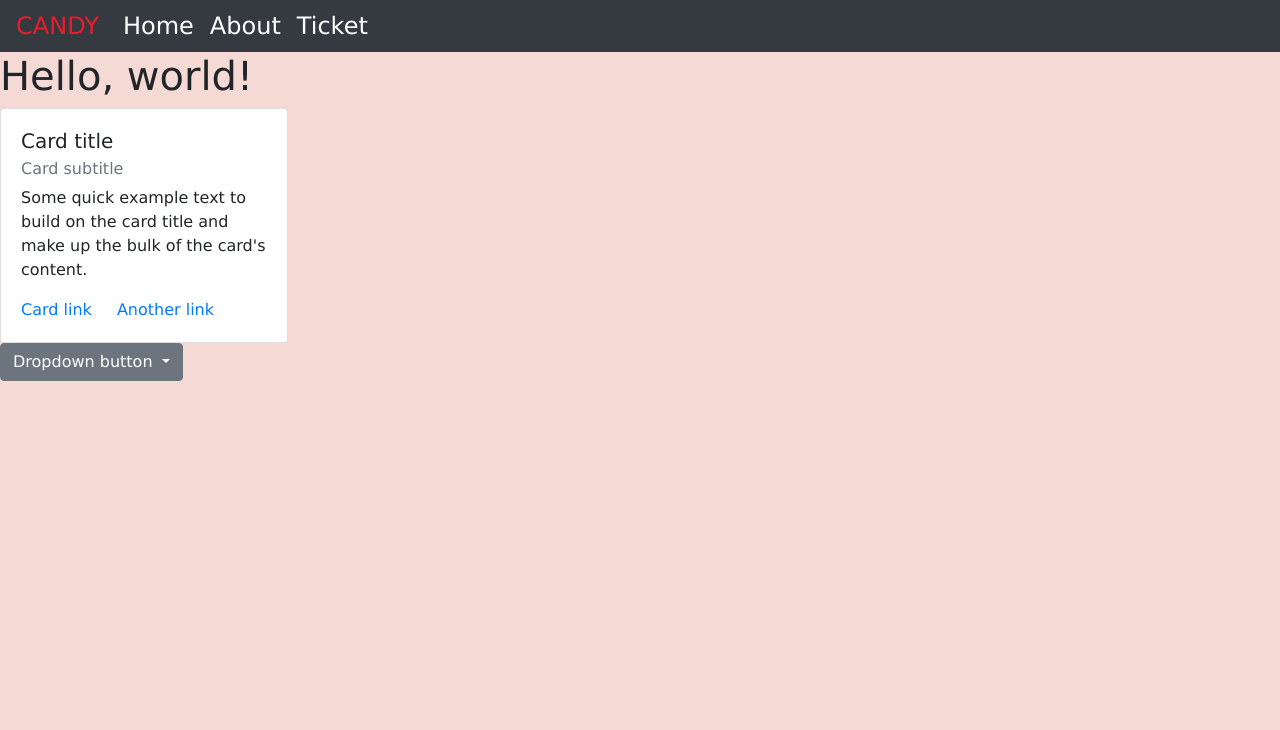
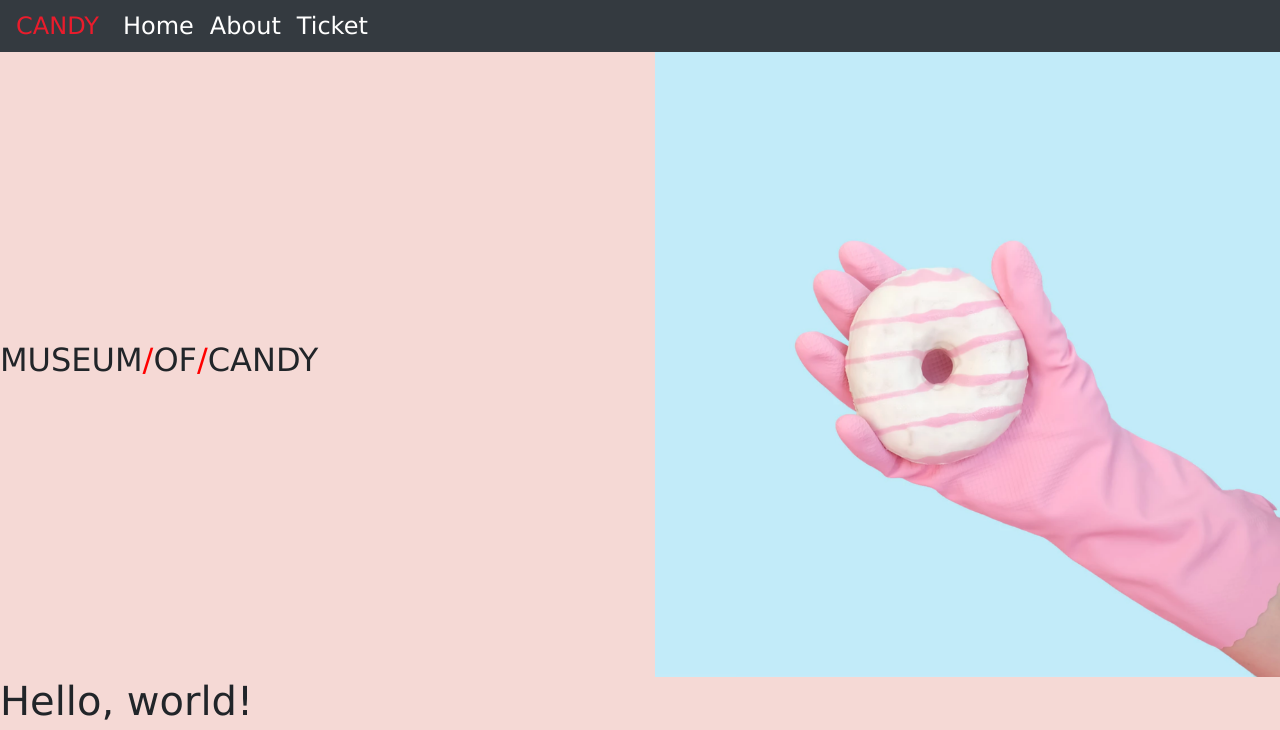
Before and after one commit to hongwutian/bootstrap_museum, a plain HTML site: page index.html in a window 1280 px wide. Shown: the top 730 px of the page. Drawn offline with nearby package versions, Linux system fonts and the light colour scheme.

Commit message:
fixed nav

```diff
--- a/app.css
+++ b/app.css
@@ -19,3 +19,6 @@ body {
     font-size: 1.5rem;
     font-weight: 100;
 }
+#headingQuote span {
+    color:red;
+}
--- a/index.html
+++ b/index.html
@@ -34,6 +34,16 @@
             </ul>
         </div>
     </nav>
+    <section class="container-fluid px-0">
+        <div class="row align-items-center">
+            <div class="col-6" id="headingQuote">
+                <h2>MUSEUM<span>/</span>OF<span>/</span>CANDY</h2>
+            </div>
+            <div class="col-6">
+                <img class="img-fluid" src="imgs/hand2.png" alt="">
+            </div>
+        </div>
+    </section>
     <h1>Hello, world!</h1>
 
     <div class="card" style="width: 18rem;">
```
Also changed, not shown: imgs/hand2.png (added), imgs/lolli_icon.png (added), imgs/sprinkles.png (added), 2 other files.
